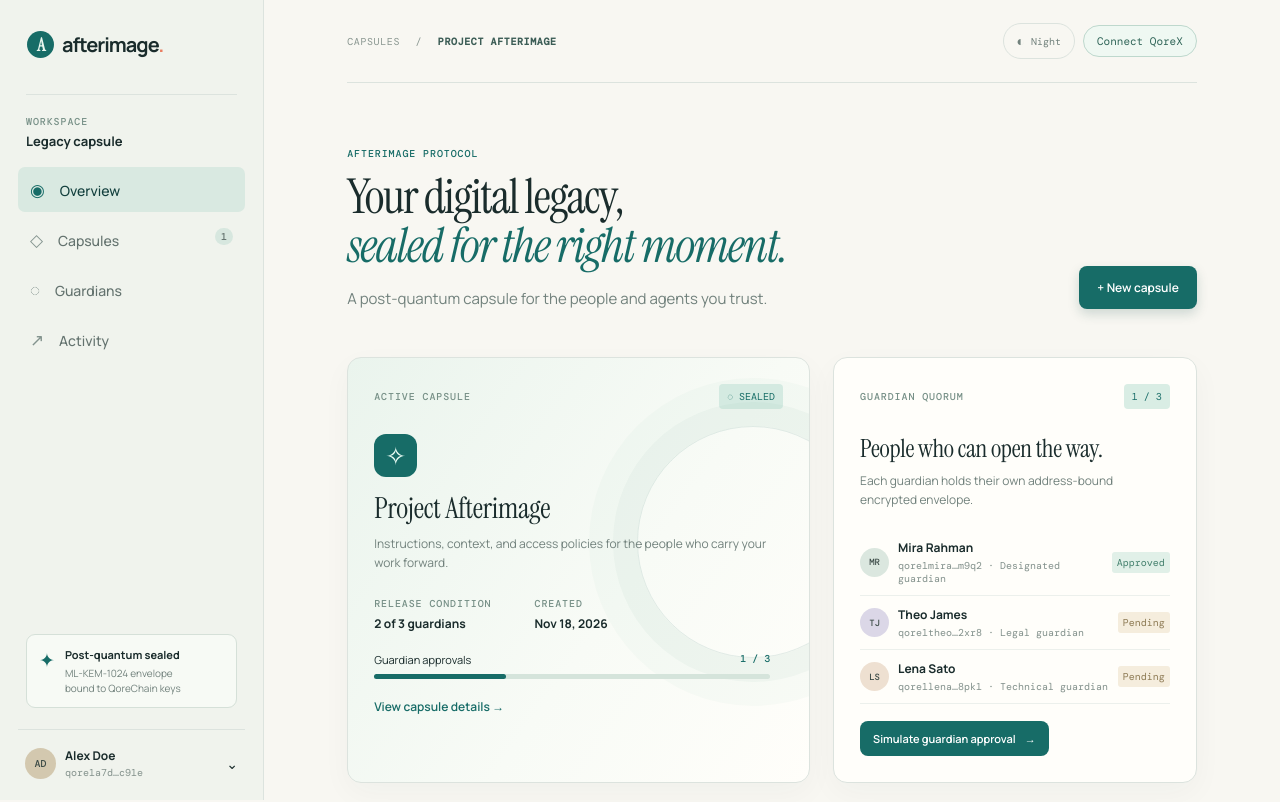
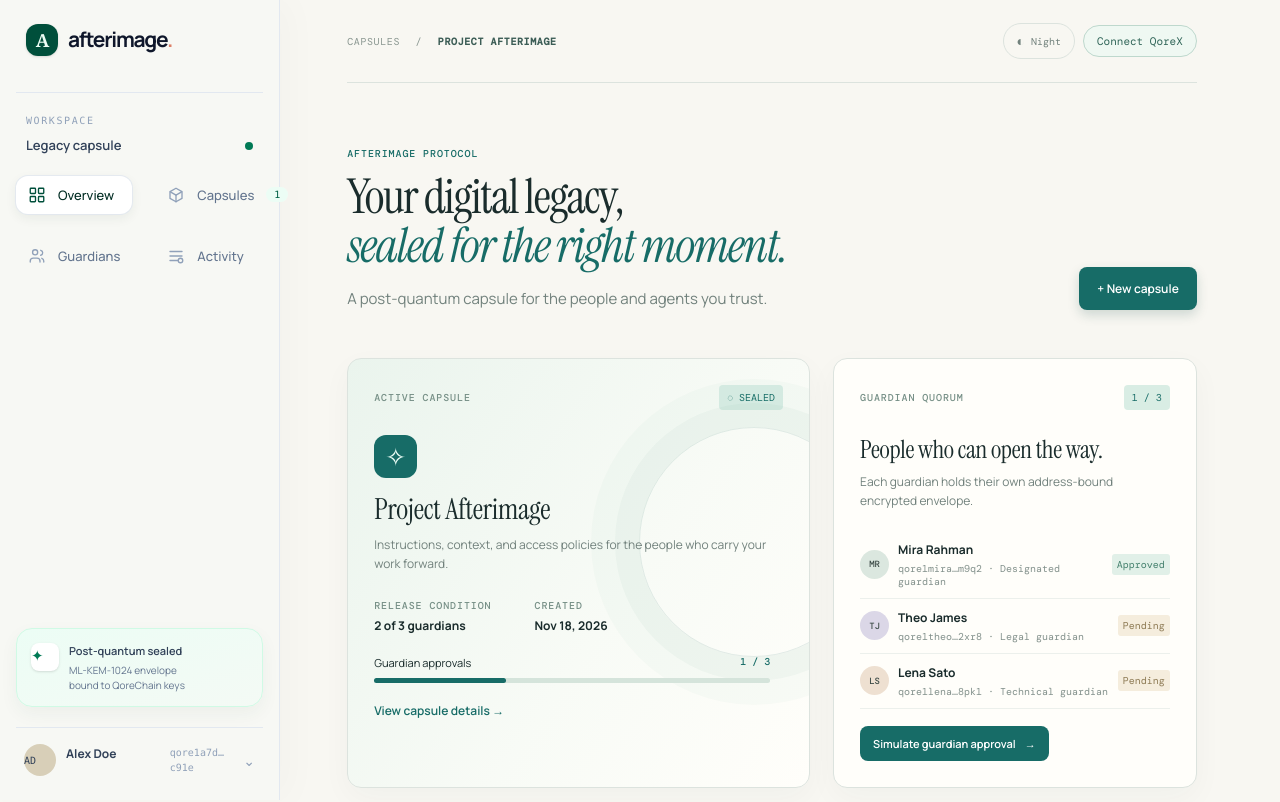
Before and after one commit to Dexanode/afterimage-protocol, a React (Vite) app: page / in a window 1280 px wide. Shown: the top 802 px of the page. Built offline with nearby package versions, Linux system fonts and the light colour scheme.

Commit message:
style: rebuild sidebar with Tailwind icons

```diff
--- a/index.html
+++ b/index.html
@@ -1 +1,3 @@
-<div id="root"></div><script type="module" src="/src/main.jsx"></script>
+<div id="root"></div>
+<script src="https://cdn.jsdelivr.net/npm/@tailwindcss/browser@4"></script>
+<script type="module" src="/src/main.jsx"></script>
--- a/src/main.jsx
+++ b/src/main.jsx
@@ -3,6 +3,7 @@ import { createRoot } from 'react-dom/client';
 import './styles.css';
 import './composer.css';
 import './pages.css';
+import './sidebar.css';
 
 const guardians = [
   { initials: 'MR', name: 'Mira Rahman', address: 'qore1mira…m9q2', role: 'Designated guardian', state: 'approved' },
@@ -15,6 +16,17 @@ const defaultDraft = {
   message: 'Instructions, context, and access policies for the people who carry your work forward.',
   threshold: 2
 };
+
+function SidebarIcon({ name, active = false }) {
+  const shared = { width: 18, height: 18, viewBox: '0 0 24 24', fill: 'none', stroke: 'currentColor', strokeWidth: 1.8, strokeLinecap: 'round', strokeLinejoin: 'round', 'aria-hidden': true };
+  const paths = {
+    overview: <><rect x="3" y="3" width="7" height="7" rx="1"/><rect x="14" y="3" width="7" height="7" rx="1"/><rect x="3" y="14" width="7" height="7" rx="1"/><rect x="14" y="14" width="7" height="7" rx="1"/></>,
+    capsules: <><path d="M12 3 20 7.5v9L12 21l-8-4.5v-9L12 3Z"/><path d="m4.5 7.8 7.5 4.4 7.5-4.4"/><path d="M12 12.2V21"/></>,
+    guardians: <><path d="M16 20v-1.2a4 4 0 0 0-4-4H7a4 4 0 0 0-4 4V20"/><circle cx="9.5" cy="7" r="3.4"/><path d="M17 11a3.4 3.4 0 0 0 0-6.6M21 20v-1.2a4 4 0 0 0-2.6-3.75"/></>,
+    activity: <><path d="M4 6h16M4 12h16M4 18h11"/><circle cx="18" cy="18" r="3"/></>
+  };
+  return <svg {...shared} className={active ? 'text-emerald-900' : 'text-slate-400'}>{paths[name]}</svg>;
+}
 
 const pageCopy = {
   overview: { eyebrow: 'AFTERIMAGE PROTOCOL', title: <>Your digital legacy,<br/><em>sealed for the right moment.</em></>, intro: 'A post-quantum capsule for the people and agents you trust.' },
@@ -72,17 +84,14 @@ function App() {
 
 
   return <main className={`theme-${theme}`}>
-    <aside>
-      <a className="brand" href="#top"><span className="brand-mark">A</span><span>afterimage<span className="dot">.</span></span></a>
-      <div className="workspace"><span>WORKSPACE</span><strong>Legacy capsule</strong></div>
-      <nav>
-        <button className={active === 'overview' ? 'active' : ''} onClick={() => setActive('overview')}><i>◉</i> Overview</button>
-        <button className={active === 'capsules' ? 'active' : ''} onClick={() => setActive('capsules')}><i>◇</i> Capsules <b>1</b></button>
-        <button className={active === 'guardians' ? 'active' : ''} onClick={() => setActive('guardians')}><i>◌</i> Guardians</button>
-        <button className={active === 'activity' ? 'active' : ''} onClick={() => setActive('activity')}><i>↗</i> Activity</button>
-      </nav>
-      <section className="security"><span className="lock">✦</span><div><strong>Post-quantum sealed</strong><p>ML-KEM-1024 envelope<br/>bound to QoreChain keys</p></div></section>
-      <div className="profile"><span className="avatar">AD</span><div><strong>Alex Doe</strong><small>qore1a7d…c91e</small></div><span>⌄</span></div>
+    <aside className="!flex !w-[280px] !flex-col !border-r !border-slate-200 !bg-[#f7f8f4] !px-4 !py-6 shadow-[10px_0_35px_rgba(40,62,55,0.025)]">
+      <a className="!flex !items-center !gap-2.5 !px-2.5 !text-[21px] !font-bold !tracking-[-0.06em] !text-slate-900 no-underline" href="#top"><span className="!grid !h-8 !w-8 !place-items-center !rounded-xl !bg-emerald-900 font-serif text-lg text-emerald-50 shadow-sm">A</span><span>afterimage<span className="text-[#dc8067]">.</span></span></a>
+      <div className="mt-9 border-t border-slate-200 px-2.5 pt-5"><p className="m-0 font-mono text-[10px] font-medium tracking-[0.16em] text-slate-400">WORKSPACE</p><div className="mt-2 flex items-center justify-between"><strong className="text-[13px] font-semibold text-slate-700">Legacy capsule</strong><span className="h-2 w-2 rounded-full bg-emerald-700"></span></div></div>
+      <nav className="side-nav mt-5 grid gap-1">{[
+        ['overview', 'Overview'], ['capsules', 'Capsules'], ['guardians', 'Guardians'], ['activity', 'Activity']
+      ].map(([id, label]) => <button key={id} className={`!flex !items-center !gap-3 !rounded-xl !px-3 !py-2.5 !text-left !text-[13px] !font-medium !transition ${active === id ? '!bg-white !text-emerald-950 shadow-[0_4px_12px_rgba(30,58,49,0.07)] ring-1 ring-slate-200/80' : '!text-slate-500 hover:!bg-slate-100/80 hover:!text-slate-800'}`} onClick={() => setActive(id)}><SidebarIcon name={id} active={active === id}/><span className="flex-1">{label}</span>{id === 'capsules' && <span className="rounded-full bg-emerald-50 px-2 py-0.5 font-mono text-[10px] text-emerald-800">1</span>}</button>)}</nav>
+      <section className="mt-auto rounded-2xl border border-emerald-100 bg-gradient-to-br from-emerald-50 to-[#f4faf5] p-3.5 shadow-[0_7px_18px_rgba(32,80,62,0.05)]"><div className="flex items-start gap-2.5"><span className="grid h-7 w-7 place-items-center rounded-lg bg-white text-[15px] text-emerald-700 shadow-sm">✦</span><div><strong className="text-[11px] font-semibold text-slate-700">Post-quantum sealed</strong><p className="mt-1 text-[10px] leading-[1.45] text-slate-500">ML-KEM-1024 envelope<br/>bound to QoreChain keys</p></div></div></section>
+      <div className="mt-5 flex items-center gap-2.5 border-t border-slate-200 px-2 pt-4"><span className="grid h-8 w-8 place-items-center rounded-full bg-[#d8cfb8] font-mono text-[10px] text-slate-700">AD</span><div className="grid flex-1 gap-0.5"><strong className="text-[12px] text-slate-700">Alex Doe</strong><small className="font-mono text-[10px] text-slate-400">qore1a7d…c91e</small></div><span className="text-slate-400">⌄</span></div>
     </aside>
 
     <section className="content" id="top">
--- /dev/null
+++ b/src/sidebar.css
@@ -0,0 +1 @@
+main.theme-dark aside{background:#111c1a!important;border-color:#30433c!important}main.theme-dark .side-nav button{color:#aebbb4!important}main.theme-dark .side-nav button:hover{background:#1d312d!important;color:#e4eee9!important}main.theme-dark .side-nav button.ring-1{background:#203a34!important;color:#e8eee9!important;box-shadow:0 7px 18px rgba(0,0,0,.2)!important}
```
